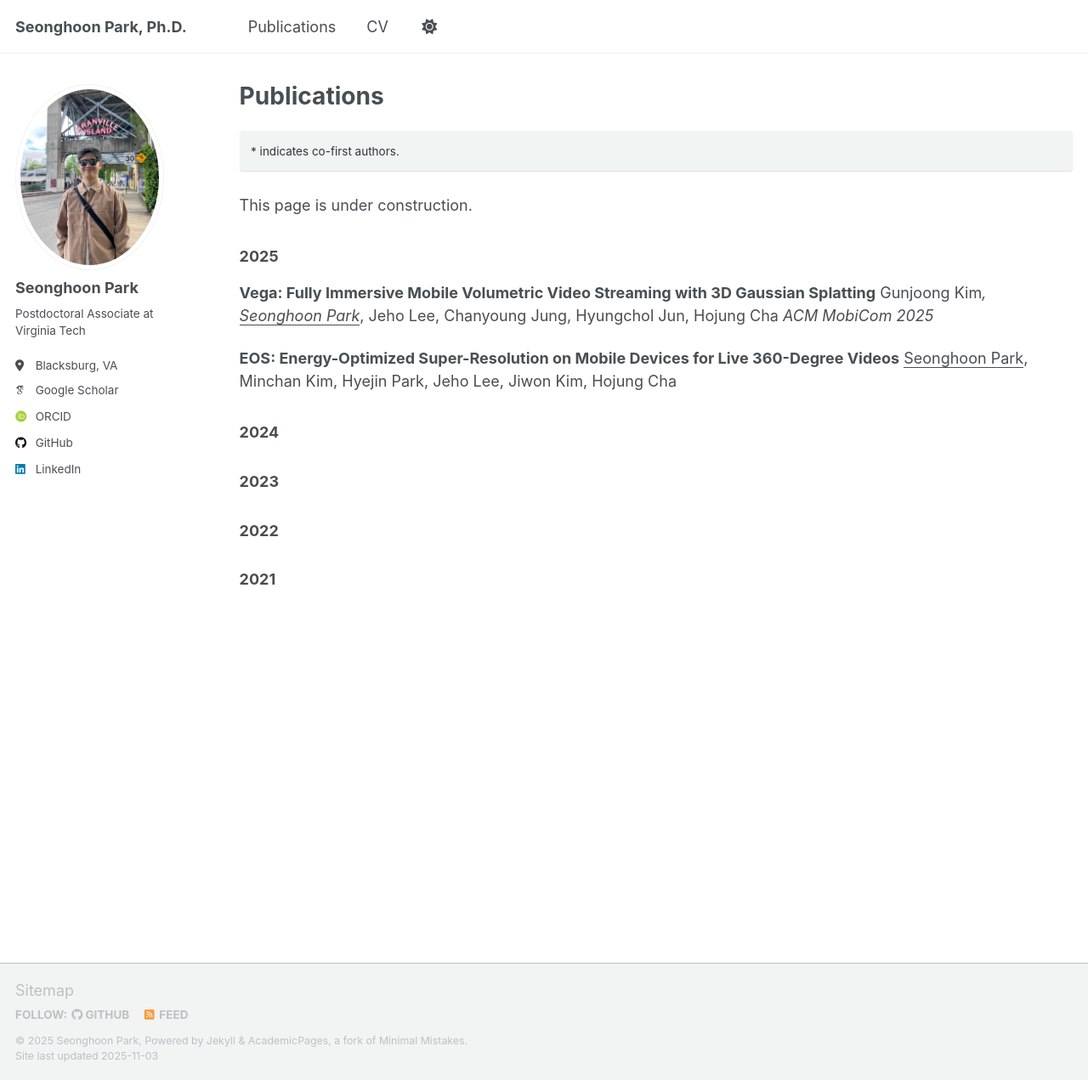
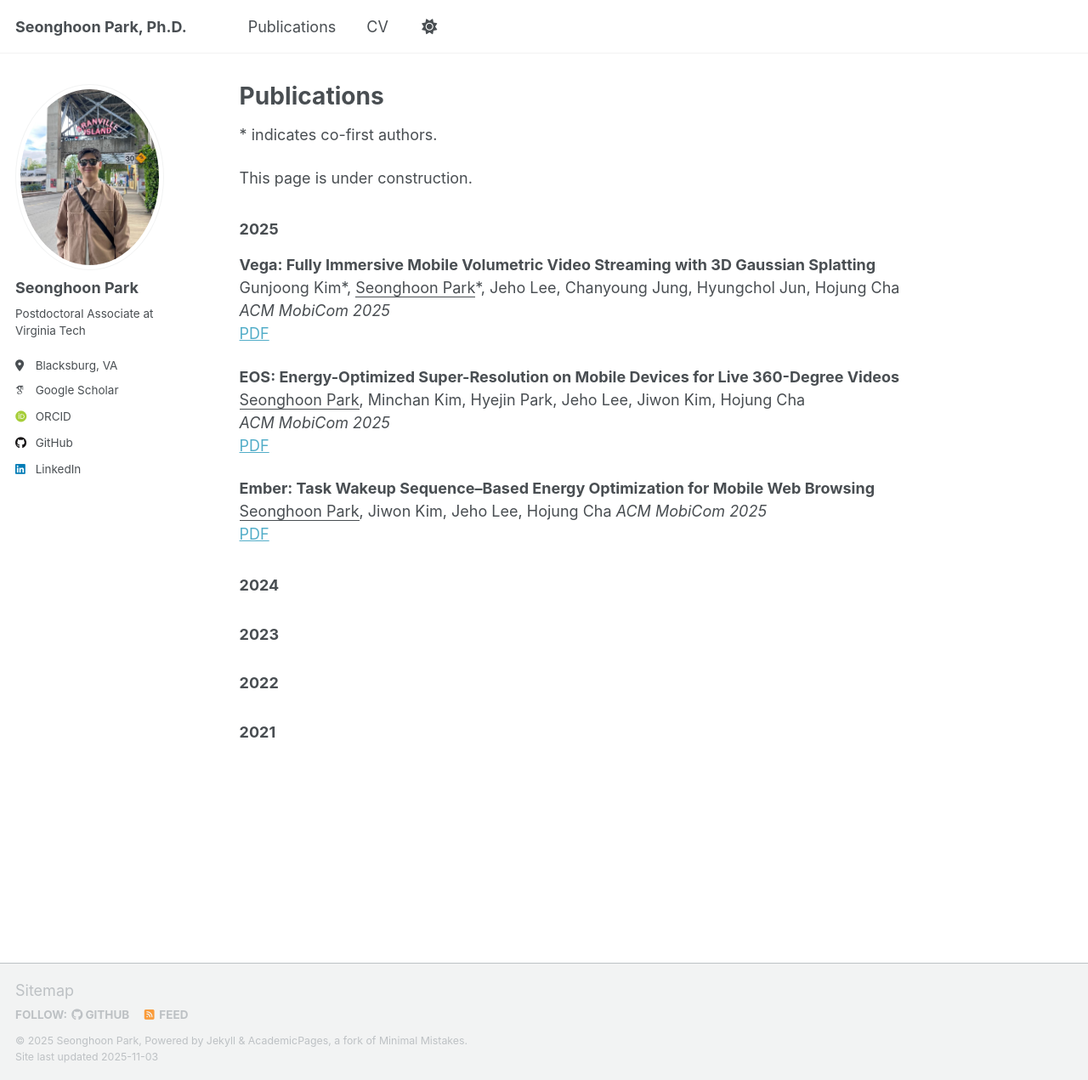
Before and after one commit to iamseonghoon/iamseonghoon.github.io, a Jekyll site: the page built from _pages/publications.md, in a window 1280 px wide and 1271 px high. Shown: the whole window at 85% size. Built offline with Jekyll 4.4.1, drawn with Linux system fonts in a browser that asks for light colours; some web fonts are replaced; a script that is not in the unit is left out.

Commit message:
update publications.md

```diff
--- a/_pages/publications.md
+++ b/_pages/publications.md
@@ -6,17 +6,26 @@ author_profile: true
 ---
 
 \* indicates co-first authors.
-{: .notice}
+
 
 This page is under construction.
 
 ### 2025
 **Vega: Fully Immersive Mobile Volumetric Video Streaming with 3D Gaussian Splatting**
-Gunjoong Kim*, <u>Seonghoon Park</u>*, Jeho Lee, Chanyoung Jung, Hyungchol Jun, Hojung Cha
+Gunjoong Kim\*, <u>Seonghoon Park</u>\*, Jeho Lee, Chanyoung Jung, Hyungchol Jun, Hojung Cha
 *ACM MobiCom 2025*
+[PDF]()
 
 **EOS: Energy-Optimized Super-Resolution on Mobile Devices for Live 360-Degree Videos**
 <u>Seonghoon Park</u>, Minchan Kim, Hyejin Park, Jeho Lee, Jiwon Kim, Hojung Cha
+*ACM MobiCom 2025*
+[PDF]()
+
+**Ember: Task Wakeup Sequence–Based Energy Optimization for Mobile Web Browsing**
+<u>Seonghoon Park</u>, Jiwon Kim, Jeho Lee, Hojung Cha
+*ACM MobiCom 2025*
+[PDF](https://dl.acm.org/doi/10.1145/3757918)
+
 
 ### 2024
 
```
